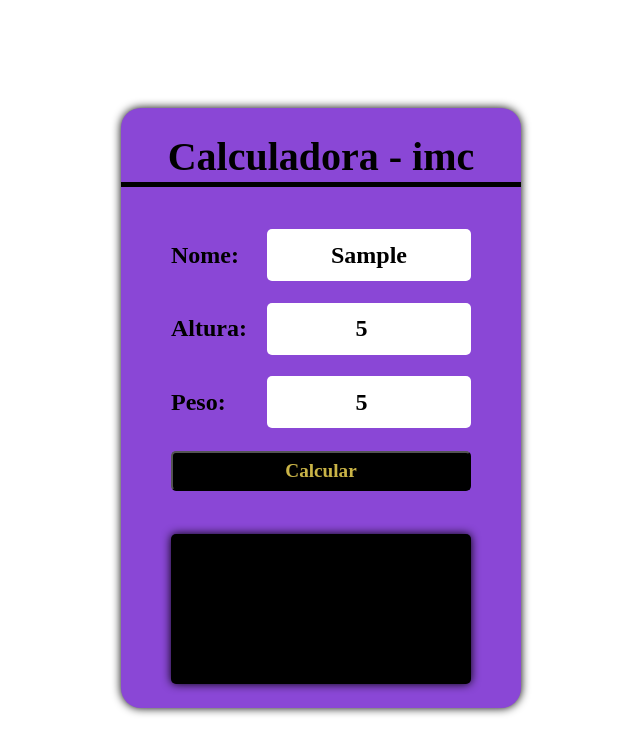
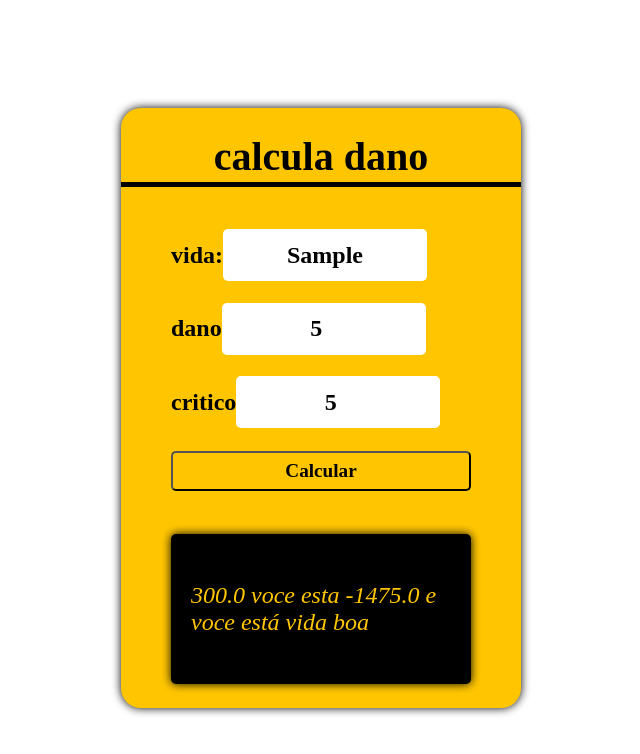
Before and after one commit to gabriellycama/edso-mapa, a plain HTML site: page index.html in a window 1280 px wide. Both pictures are taken after typing "Sample", "5", "5" into the empty fields and a click on the button "Calcular". Shown: the whole page, without its empty margins (327-967 px from the left). Drawn offline with Linux system fonts and the light colour scheme.

Commit message:
Add files via upload

```diff
--- a/imc.js
+++ b/imc.js
@@ -1,39 +1,47 @@
-const calcular = document.getElementById('calcular');
+
+
+const calcular =document.getElementById('calcular');
 
 function imc(){
-const nome = document.getElementById('nome').value;
-const altura = document.getElementById('altura').value;
-const peso = document.getElementById('peso').value;
-const resultado = document.getElementById();
-
-if(nome !==''&& altura !==''&& peso !==''){
-    const valorIMC=(peso/(altura*altura)).toFixed(1);
-
-    let classificacao = '';
-
-    if(valorIMC < 18.5){
-        classificacao = 'abaixo do peso';
+    const vida = document.getElementById('vida').value;
+    const dano = document.getElementById('dano').value;
+    const critico = document.getElementById('critico').value;
+    const resultado = document.getElementById('resultado');
 
 
+    if(vida !==''&& dano !==''&& critico !==''){
 
-    }else if(valor<25){
-     classificacao = 'com peso normal';
+        const vida = (dano* 30 + critico *30).toFixed(1);
 
-    }else if(valorIMC < 30){
-        classificacao = 'levemente acima do peso';
+        const valorIMC=((dano-vida)*critico).toFixed(1);
 
-    }else if (valor<35){
-        classificacao = 'obesidade grau 1';
+        let classificacao = '';
+        if(valorIMC<30){
+            classificacao = 'vida boa';
 
-    }else if (valorIMC<40){
-        classificacao = 'obesidade grau 2';
+        }else if(valorIMC < 25){
+            classificacao = 'vida media';
 
-    }else {
-        classificacao = ' talvez um pouco de medo';
+        }else if(valorIMC <20){
+            classificacao = 'vida baixa';
+
+        }else if(valorIMC<15){
+            classificacao = 'quase morto';
+
+        }else if(valorIMC<10){
+            classificacao = 'com o pe na cova';
+
+        }else {
+            classificacao = 'morto';
+        }
+        resultado.textContent = `${vida} voce esta ${valorIMC}
+        e voce está ${classificacao}`;
+
     }
-      resultado.textContent = `${nome} seu IMC e ${valorIMC} e vc esta ${classificacao}`;
-     }else  {
-    resultado.textContent = ' preencha todos os campos';
-     }
-     }
-     calcular.addEventListener('click', imc);
+    else {
+        resultado.textContent = 'Preencha todos  os campos';
+    }
+
+
+}
+calcular.addEventListener('click', imc);
--- /dev/null
+++ b/img.js
@@ -0,0 +1 @@
+function  subtracaoaleatoria(min ,)
--- a/index.html
+++ b/index.html
@@ -3,30 +3,36 @@
 <head>
     <meta charset="UTF-8">
     <meta name="viewport" content="width=device-width, initial-scale=1.0">
-<title>IMC</title>
-<link rel="stylesheet" href="style.css">
+    <title>Calculadora IMC</title>
+    <link rel="stylesheet" href="./style.css">
 </head>
 <body>
     <main>
         <div class="container">
-<div class="title"> Calculadora - imc </div>
+            <div class="title">calcula dano</div>
+
             <div class="input">
-<label>Nome:</label>
-<input type="text" id='nome'>
+                <label>vida:</label>
+                <input type="text" id="vida">
             </div>
+
             <div class="input">
-<label>Altura:</label>
-<input type="number" id='altura'>
+                <label>dano</label>
+                <input type="number" id="dano">
              </div>
+
              <div class="input">
-<label>Peso:</label>
-<input type="number" id='peso'>
+                <label>critico</label>
+                <input type="number" id="critico">
              </div>
-<button id='calcular'>Calcular</button>
 
-<div class="result" id='resultado'></div>
+             <button id="calcular">Calcular</button>
+
+             <div class="result" id="resultado" ></div>
          </div>
+
     </main>
+
+</body>
 <script src="./imc.js"></script>
-</body>
 </html>
--- a/style.css
+++ b/style.css
@@ -6,11 +6,10 @@ justify-content: center;
     align-items: center;
 
 }
-
 .container{
     display: flex;
     flex-direction: column;
-background: rgb(138, 71, 214);
+    background: rgb(255,198,0);
     width: 400px;
     height: 600px;
     align-items: center;
@@ -18,7 +17,6 @@ justify-content: space-evenly;
     border-radius: 20px;
     box-shadow: 0 0 10px black;
 }
-
 .title{
     display: flex;
     justify-content: center;
@@ -27,27 +25,25 @@ width: 100%;
     height: 50px;
     font: bold 2.5rem serif;
     border-bottom: solid 5px black;
-margin-bottom: 20px;
+    margin-bottom:20px;
 }
-
-.input {
+.input{
     display: flex;
     width: 300px;
     height: 50px;
-justify-content: space-between;
+    justify-self: space-between;
     align-items: center;
 }
-.input input {
+.input input{
     width: 200px;
     height: 50px;
     border-radius: 5px;
-border:none;
+    border: none;
     outline: 0;
     font: bold 1.5rem serif;
     text-align: center;
 }
-
-.input label {
+.input label{
    font: bold 1.5rem serif;
 }
 
@@ -55,13 +51,11 @@ button{
     width: 300px;
     height: 40px;
     font: bold 1.2rem serif;
-background: #000;
-color: rgb(202, 180, 71);
+    background: rgb(255,198,0);
     outline: none;
     border-radius: 5px;
     cursor: pointer;
 }
-
 .result{
     display: flex;
     margin-top: 20px;
```
Lines whose indentation alone changed are shown as unchanged.
